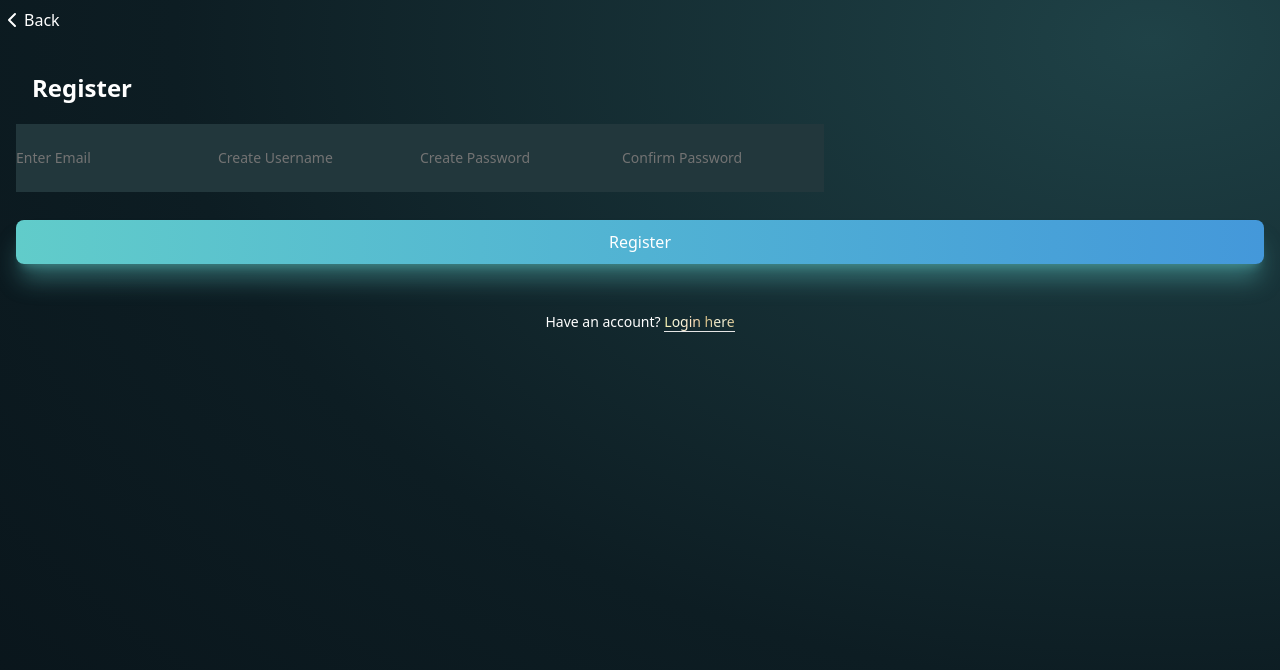
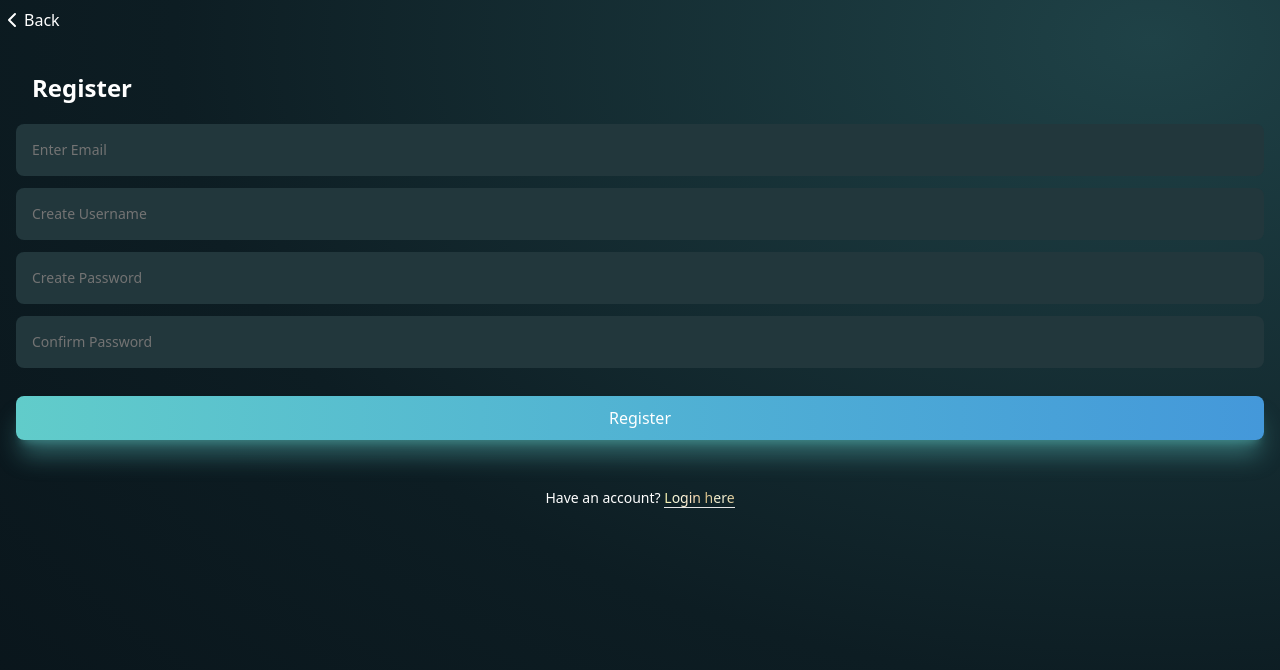
Before and after one commit to chinmareno/fe-youapp, a Next.js app: page /register in a window 1280 px wide. Shown: the top 670 px of the page. Built offline with nearby package versions, Linux system fonts and the light colour scheme; no server answers.

Commit message:
fix: input weird

```diff
--- a/src/app/(app)/layout.tsx
+++ b/src/app/(app)/layout.tsx
@@ -21,9 +21,8 @@ const AppLayout = ({
 
   useEffect(() => {
     const isAuthenticated = async () => {
-      const { data } = await supabase.auth.getClaims();
-
-      if (!data) return router.push("/login");
+      const { data } = await supabase.auth.getUser();
+      if (!data.user) return router.push("/login");
       setIsAuthenticating(false);
     };
     isAuthenticated();
--- a/src/app/(auth)/layout.tsx
+++ b/src/app/(auth)/layout.tsx
@@ -16,9 +16,9 @@ const AuthLayout = ({
 
   useEffect(() => {
     const isAuthenticated = async () => {
-      const { data } = await supabase.auth.getClaims();
+      const { data } = await supabase.auth.getUser();
 
-      if (data) return router.push("/");
+      if (data.user) return router.push("/");
       setIsAuthenticating(false);
     };
     isAuthenticated();
--- a/src/components/Input/AuthInput.tsx
+++ b/src/components/Input/AuthInput.tsx
@@ -6,7 +6,10 @@ interface AuthInputProps extends InputHTMLAttributes<HTMLInputElement> {}
 
 const AuthInput = ({ className, ...props }: AuthInputProps) => {
   return (
-    <Input className={`bg-[#22373C] py-6 ${className ?? ""}`} {...props} />
+    <Input
+      className={`bg-[#22373C] p-4 w-full rounded-md ${className ?? ""}`}
+      {...props}
+    />
   );
 };
 
```
